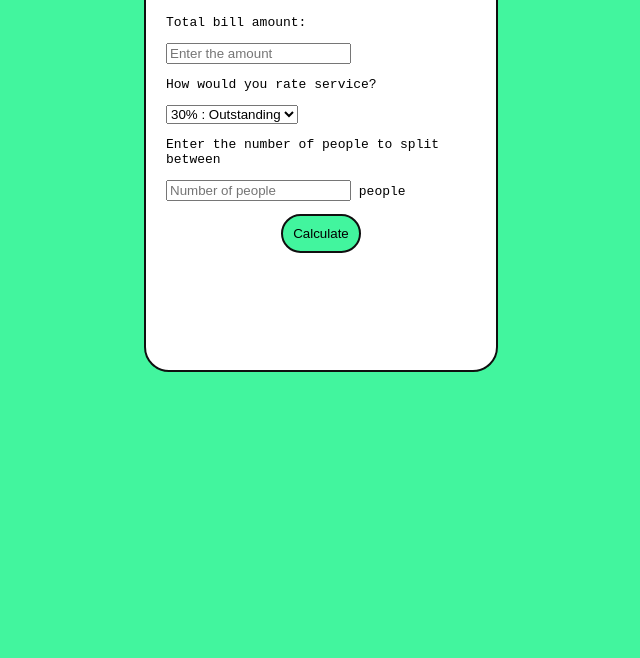
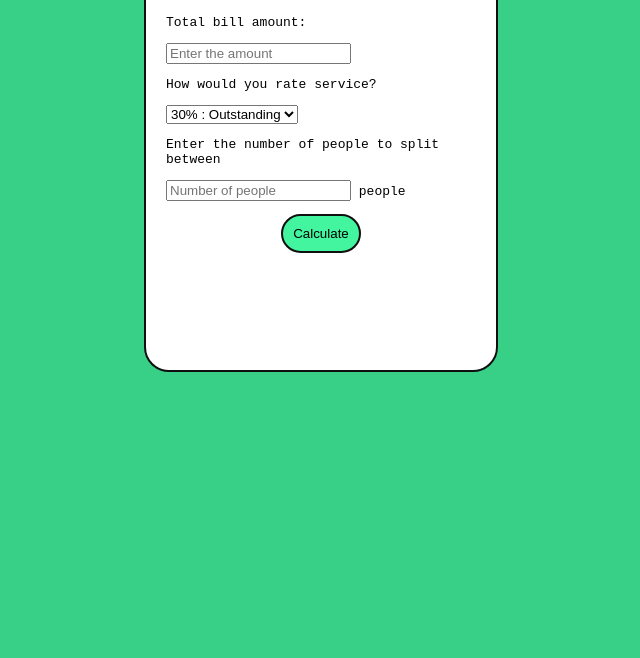
Before and after one commit to desh04/Tip-calculator, a plain HTML site: page index.html in a window 1280 px wide. Shown: the part 142-800 px from the top of the page, without its empty margins (319-959 px from the left). Drawn offline with Linux system fonts and the light colour scheme.

Commit message:
background color change

```diff
--- a/main.css
+++ b/main.css
@@ -1,5 +1,5 @@
 body {
-  background-color: #42f59e;
+  background-color: #38cf86;
   font-family: monospace;
 
 }
```
